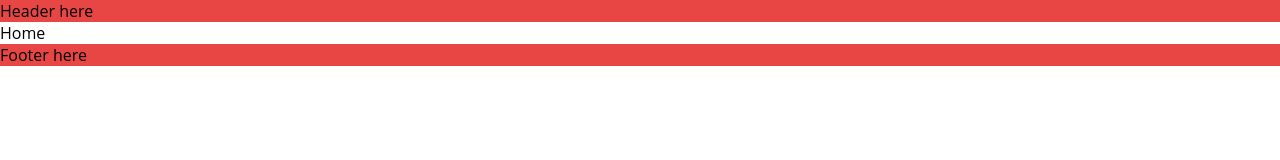
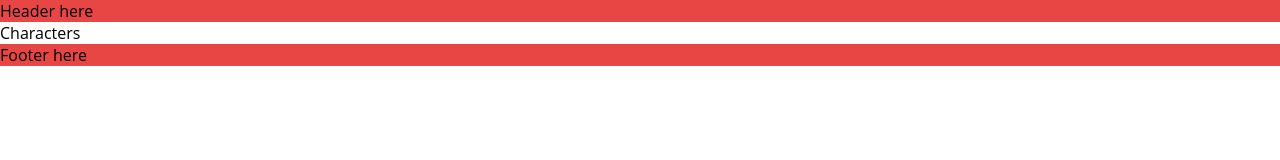
Before and after one commit to Lincerossa/rickandmorty, a React (Create React App) app: page / in a window 1280 px wide. Shown: the top 160 px of the page. Built offline with nearby package versions, Linux system fonts and the light colour scheme.

Commit message:
🔥 removed a bunch of code

```diff
--- a/src/Routes.tsx
+++ b/src/Routes.tsx
@@ -1,7 +1,7 @@
 
 import { HashRouter, Route, Switch } from 'react-router-dom'
 import {Layout} from './components'
-import {Characters, Character, NotFound, Home} from './pages/'
+import {Characters, Character, NotFound} from './pages/'
 
 const CustomRoute = (props:any) => {
   const { Component } = props
@@ -12,9 +12,8 @@ const CustomRoute = (props:any) => {
 const Routes = () => (
   <HashRouter>
     <Switch>
-      <CustomRoute exact path="/characters/:id" Component={Character} />
-      <CustomRoute exact path="/characters" Component={Characters} />
-      <CustomRoute exact path="/" Component={Home} />
+      <CustomRoute exact path="/:id" Component={Character} />
+      <CustomRoute exact path="/" Component={Characters} />
       <CustomRoute Component={NotFound} />
     </Switch>
   </HashRouter>
--- a/src/pages/Home.tsx
+++ /dev/null
@@ -1,3 +0,0 @@
-import React from 'react'
-
-export default () => <div>Home</div>
--- a/src/pages/index.tsx
+++ b/src/pages/index.tsx
@@ -1,4 +1,3 @@
 export { default as Character } from './Character'
 export { default as Characters } from './Characters'
-export { default as Home } from './Home'
 export { default as NotFound } from './NotFound'
```
